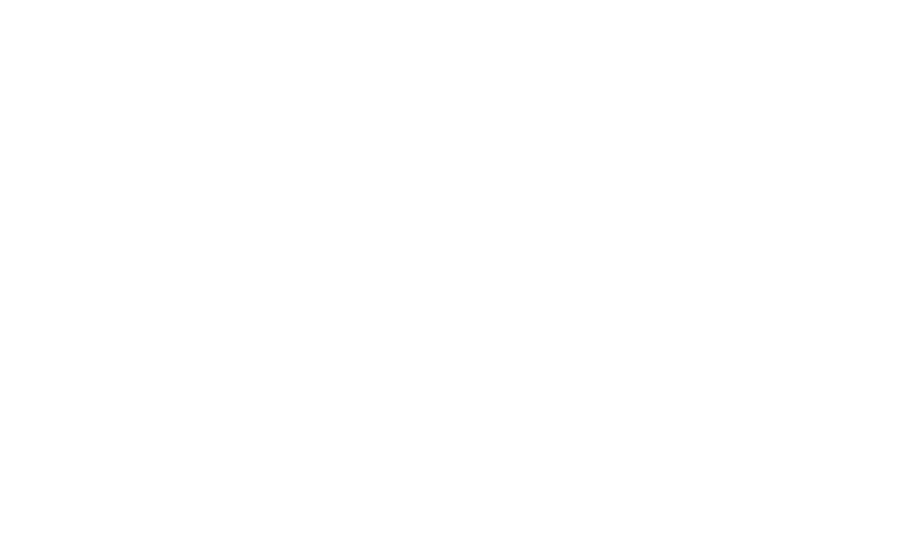
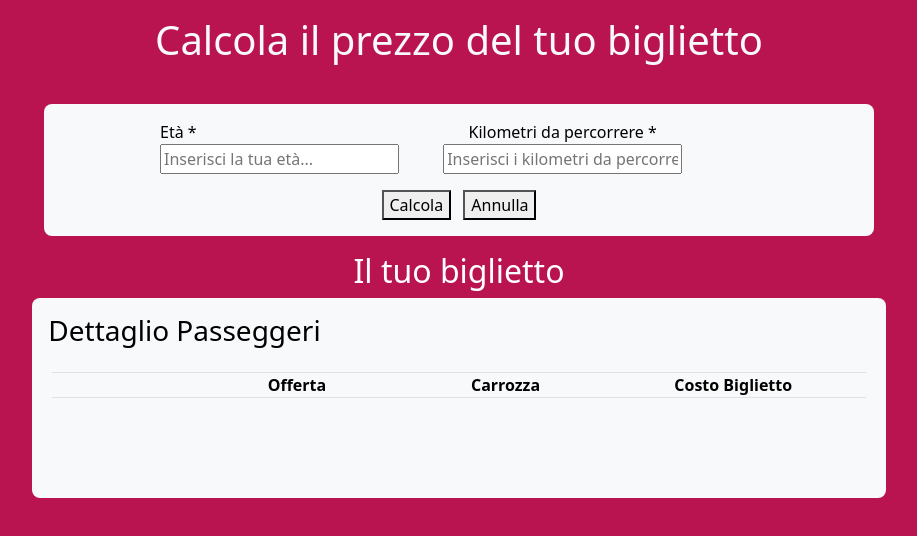
Before and after one commit to MattiaPaiano91/js-biglietto-treno-form, a plain HTML site: page index.html in a window 1280 px wide. Shown: the whole page, without its empty margins (181-1098 px from the left). Drawn offline with nearby package versions, Linux system fonts and the light colour scheme.

Commit message:
Esercizio completato

```diff
--- a/css/style.css
+++ b/css/style.css
@@ -0,0 +1,7 @@
+.background{
+    background-color: #B91450;
+}
+
+.ticket{
+    height: 200px;
+}
--- a/index.html
+++ b/index.html
@@ -1,11 +1,103 @@
 <!DOCTYPE html>
 <html lang="en">
-<head>
-    <meta charset="UTF-8">
-    <meta name="viewport" content="width=device-width, initial-scale=1.0">
+  <head>
+    <meta charset="UTF-8" />
+    <meta name="viewport" content="width=device-width, initial-scale=1.0" />
+    <!-- bootstrap -->
+    <link
+      href="https://cdn.jsdelivr.net/npm/bootstrap@5.3.2/dist/css/bootstrap.min.css"
+      rel="stylesheet"
+      integrity="sha384-T3c6CoIi6uLrA9TneNEoa7RxnatzjcDSCmG1MXxSR1GAsXEV/Dwwykc2MPK8M2HN"
+      crossorigin="anonymous"
+    />
+    <link rel="stylesheet" href="./css/style.css" />
+
     <title>Document</title>
-</head>
-<body>
+  </head>
+  <body>
+    <div class="container-fluid background vh-100">
+      <div class="row justify-content-center">
+        <div class="col-12 d-flex justify-content-center my-3">
+          <h1 class="text-light">Calcola il prezzo del tuo biglietto</h1>
+        </div>
+        <div class="col-8">
+          <form class="text-bg-light rounded-3">
+            <div class="container">
+              <div class="row justify-content-center my-3">
+                <div class="col-3 my-3">
+                  <label for="age">
+                    Età
+                    <span> * </span>
+                  </label>
+                  <input
+                    id="age"
+                    name="age"
+                    type="number"
+                    placeholder="Inserisci la tua età..."
+                  />
+                </div>
+                <div class="col-6 my-3 text-center">
+                  <label for="km">
+                    Kilometri da percorrere
+                    <span> * </span>
+                  </label>
+                  <input
+                    id="km"
+                    name="name"
+                    type="text"
+                    placeholder="Inserisci i kilometri da percorrere"
+                  />
+                </div>
 
-</body>
+
+
+                <div class="col-12 d-flex justify-content-center mb-3">
+                  <div class="button-box">
+                    <button class="me-2" type="button" id="special-button">
+                      Calcola
+                    </button>
+                    <button type="button" id="special-button">Annulla</button>
+                  </div>
+                </div>
+              </div>
+            </div>
+          </form>
+        </div>
+        <div class="col-12 text-center text-white">
+          <h2>Il tuo biglietto</h2>
+        </div>
+
+        <div class="col-8 ticket text-bg-light rounded-3 p-3">
+          <h3>Dettaglio Passeggeri</h3>
+          <div class="ticket-info p-3">
+            <div class="row border-top border-bottom">
+              <div class="col-3"></div>
+              <div class="col-3">
+                <div>
+                  <strong>Offerta</strong>
+                </div>
+                <div></div>
+              </div>
+
+              <div class="col-3">
+                <div>
+                  <strong>Carrozza</strong>
+                </div>
+                <div></div>
+              </div>
+
+              <div class="col-3">
+                <div>
+                  <strong>Costo Biglietto</strong>
+                </div>
+                <div id="input-result"></div>
+              </div>
+            </div>
+          </div>
+        </div>
+      </div>
+    </div>
+
+    <script type="text/javascript" src="./js/scripts.js"></script>
+  </body>
 </html>
--- a/js/scripts.js
+++ b/js/scripts.js
@@ -22,6 +22,9 @@ else if(ageInputValue > 65){
 else{
     price = ticketPrice.toFixed(2);
  }
- document.getElementById('input-result').innerHTML = price
+    document.getElementById('input-result').innerHTML += price
+
+    kminput.value = '';
+    ageInput.value = '';
 }
 )
```
